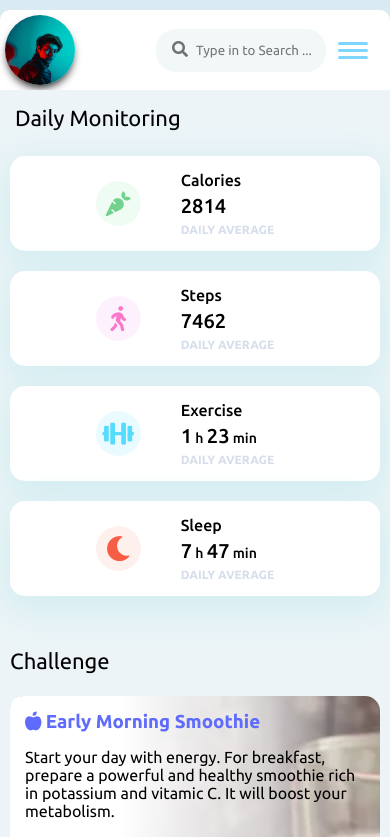
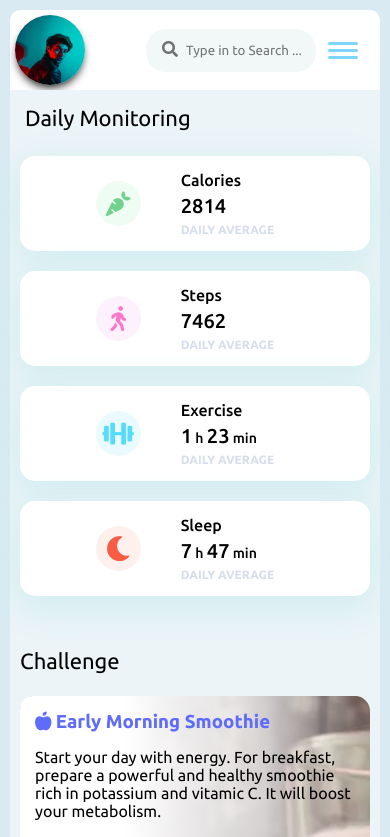
Before and after one commit to AdreanRamires/adreanramires.github.io, a React (Create React App) app: page / in a window 390 px wide. Shown: the top 837 px of the page. Built offline with nearby package versions, Linux system fonts and the light colour scheme.

Commit message:
margin main wrapper

```diff
--- a/src/main/MainWrapper.module.css
+++ b/src/main/MainWrapper.module.css
@@ -33,6 +33,6 @@
 @media screen and (max-width: 480px) {
   .main-wrapper {
     max-width: 100%;
-    margin-top: 10px;
+    margin: 10px;
   }
 }
```
